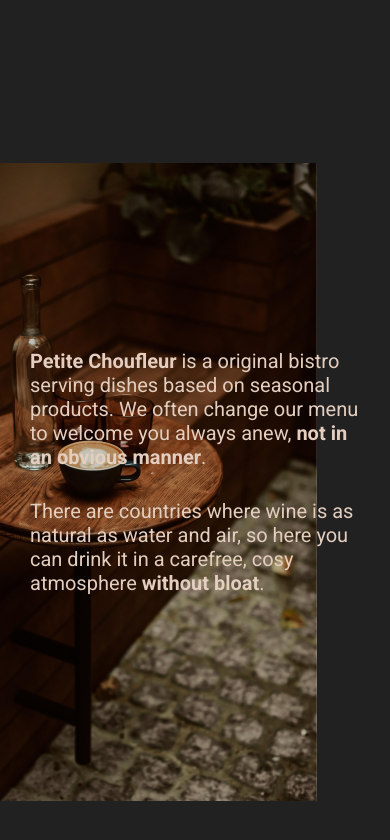
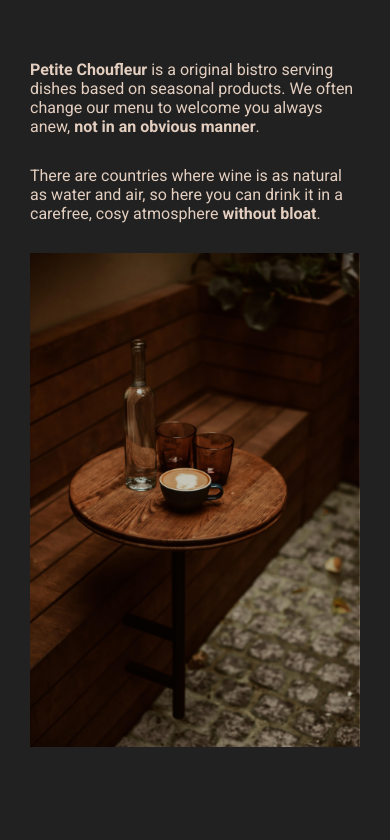
Before and after one commit to AntonyOtero/restaurant-page, a website built with webpack: page dist/index.html in a window 390 px wide. Built offline with nearby package versions, Linux system fonts and the light colour scheme.

Commit message:
Add responsive sizing for smaller devices

```diff
--- a/src/home/home.css
+++ b/src/home/home.css
@@ -6,15 +6,30 @@
 
 .headline p {
   max-width: 540px;
+  margin: 0 0 30px 0;
   font-size: var(--font-size-h5);
-}
-
-.headline p:first-of-type {
-  margin: 0 0 30px 0;
 }
 
 .cover-image {
   position: absolute;
   right: 43px;
+  width: 100%;
+  max-width: 425.85px;
   z-index: -1;
 }
+
+@media (max-width: 1200px) {
+  .home {
+    flex-direction: column;
+  }
+
+  .cover-image {
+    position: static;
+  }
+}
+
+@media (max-width: 490px) {
+  .headline p {
+    font-size: var(--font-size-md);
+  }
+}
```
